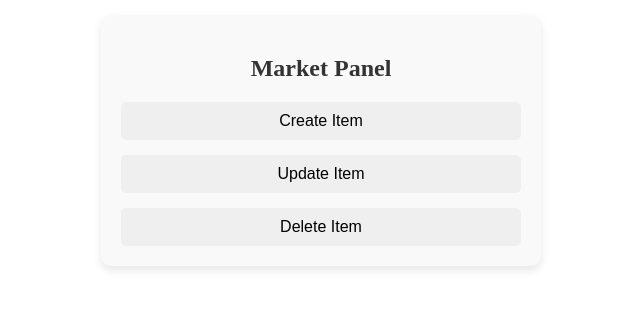
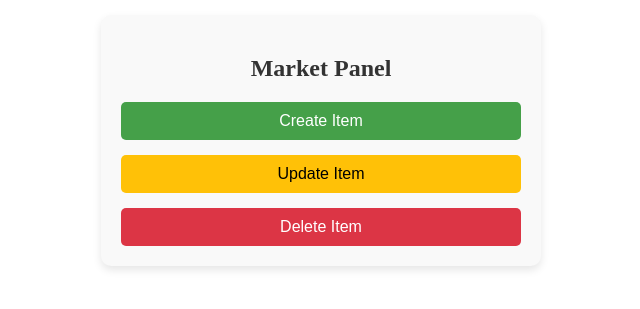
Before and after one commit to omar-albarakeh/Solar-IQ-React, a React (Create React App) app: page /market-panel in a window 1280 px wide. Shown: the part 185-494 px from the top of the page, without its empty margins (319-959 px from the left). Built offline with nearby package versions, Linux system fonts and the light colour scheme.

Commit message:
React <> market panel css updated

```diff
--- a/src/style/marketpanel.css
+++ b/src/style/marketpanel.css
@@ -41,3 +41,33 @@
 .market-panel-button:hover {
   transform: translateY(-2px);
 }
+
+
+.create-button {
+  background-color: #45a049;
+  color: white;
+}
+
+.create-button:hover {
+  background-color: #218838;
+}
+
+
+.update-button {
+  background-color: #ffc107;
+  color: black;
+}
+
+.update-button:hover {
+  background-color: #e0a800;
+}
+
+
+.delete-button {
+  background-color: #dc3545;
+  color: white;
+}
+
+.delete-button:hover {
+  background-color: #c82333;
+}
```
